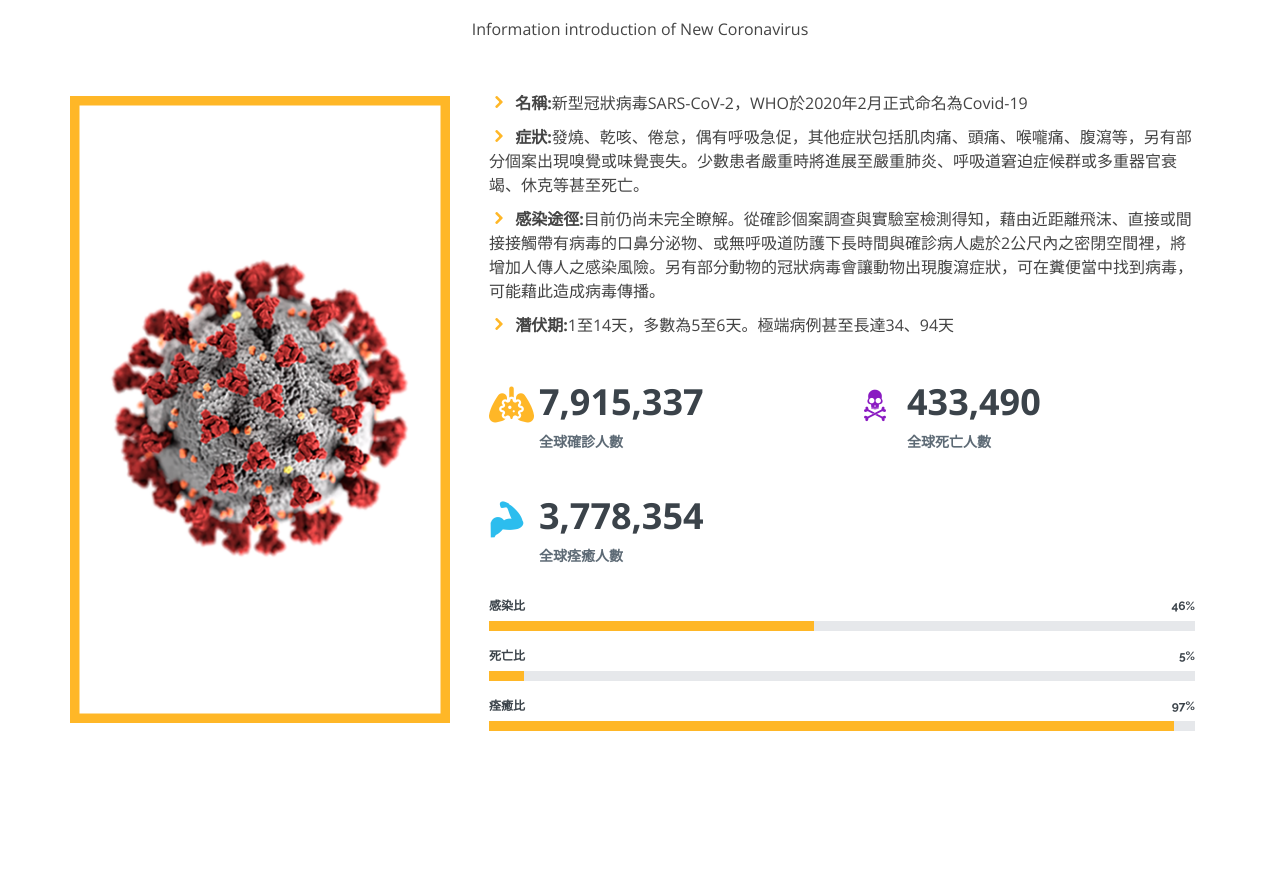
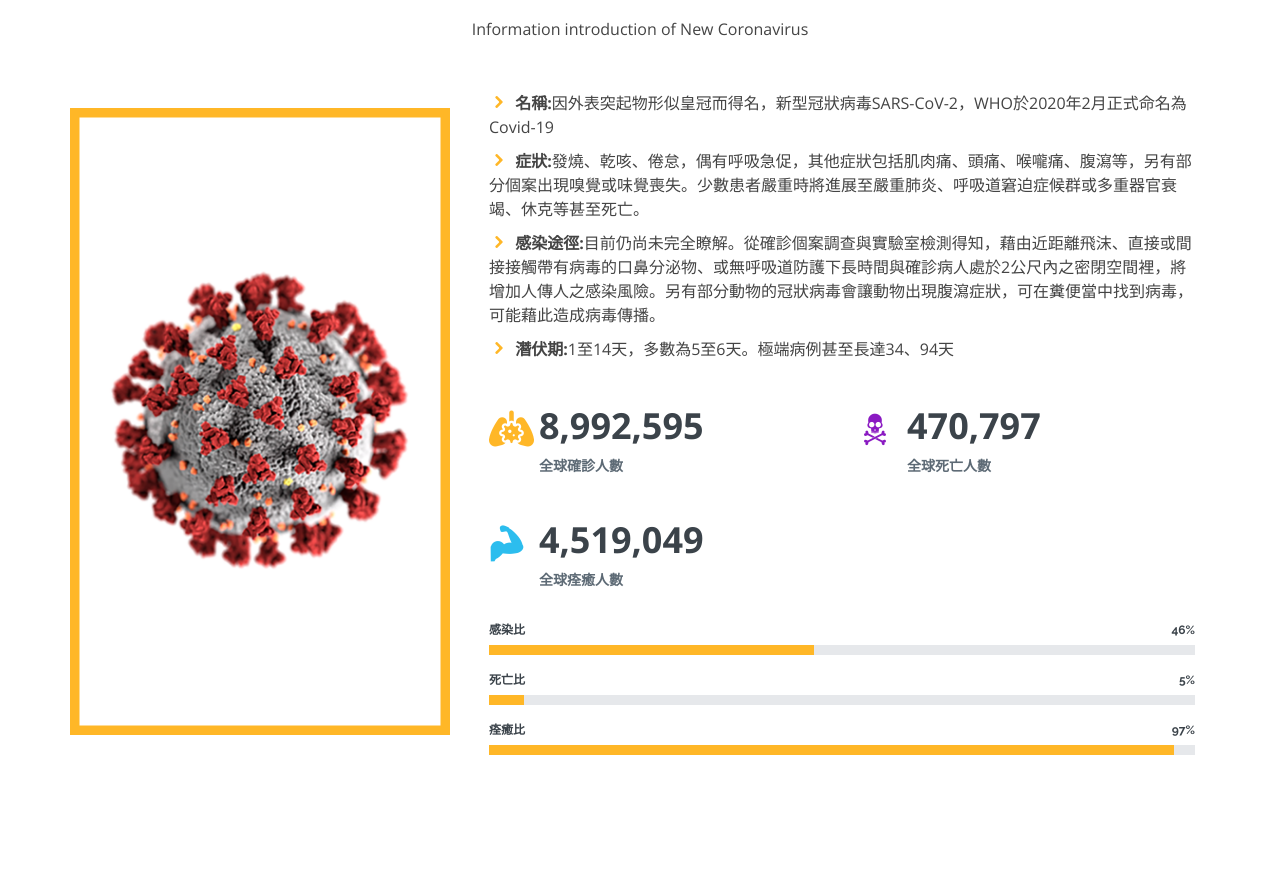
Before and after one commit to shawn1250/wuhafaha, a plain HTML site: page index.html in a window 1280 px wide. Shown: the part 931-1800 px from the top of the page. Drawn offline with nearby package versions, Linux system fonts and the light colour scheme.

Commit message:
Update index.html

```diff
--- a/index.html
+++ b/index.html
@@ -81,7 +81,7 @@
               <div class="row">
                 <div class="col-lg-6">
                   <ul>
-                    <li><i class="icofont-rounded-right"></i> <strong>名稱:</strong>新型冠狀病毒SARS-CoV-2，WHO於2020年2月正式命名為Covid-19</li>
+                    <li><i class="icofont-rounded-right"></i> <strong>名稱:</strong>因外表突起物形似皇冠而得名，新型冠狀病毒SARS-CoV-2，WHO於2020年2月正式命名為Covid-19</li>
                     <li><i class="icofont-rounded-right"></i> <strong>症狀:</strong>發燒、乾咳、倦怠，偶有呼吸急促，其他症狀包括肌肉痛、頭痛、喉嚨痛、腹瀉等，另有部分個案出現嗅覺或味覺喪失。少數患者嚴重時將進展至嚴重肺炎、呼吸道窘迫症候群或多重器官衰竭、休克等甚至死亡。</li>
                     <li><i class="icofont-rounded-right"></i> <strong>感染途徑:</strong>目前仍尚未完全瞭解。從確診個案調查與實驗室檢測得知，藉由近距離飛沫、直接或間接接觸帶有病毒的口鼻分泌物、或無呼吸道防護下長時間與確診病人處於2公尺內之密閉空間裡，將增加人傳人之感染風險。另有部分動物的冠狀病毒會讓動物出現腹瀉症狀，可在糞便當中找到病毒，可能藉此造成病毒傳播。</li>
                     <li><i class="icofont-rounded-right"></i> <strong>潛伏期:</strong>1至14天，多數為5至6天。極端病例甚至長達34、94天</li>
@@ -93,7 +93,7 @@
                 <div class="col-md-6 mt-5 d-md-flex align-items-md-stretch">
                   <div class="count-box">
                     <i class="fas fa-lungs-virus"></i>
-                    <span data-toggle="counter-up">7,915,337</span>
+                    <span data-toggle="counter-up">8,992,595</span>
                     <p><strong>全球確診人數</strong></p>
                   </div>
                 </div>
@@ -101,7 +101,7 @@
                 <div class="col-md-6 mt-5 d-md-flex align-items-md-stretch">
                   <div class="count-box">
                     <i class="icofont-skull-danger" style="color: #8a1ac2;"></i>
-                    <span data-toggle="counter-up">433,490</span>
+                    <span data-toggle="counter-up">470,797</span>
                     <p><strong>全球死亡人數</strong></p>
                   </div>
                 </div>
@@ -109,7 +109,7 @@
                 <div class="col-md-6 mt-5 d-md-flex align-items-md-stretch">
                   <div class="count-box">
                     <i class="icofont-muscle" style="color: #2cbdee;"></i>
-                    <span data-toggle="counter-up">3,778,354</span>
+                    <span data-toggle="counter-up">4,519,049</span>
                     <p><strong>全球痊癒人數</strong></p>
                   </div>
                 </div>
```
